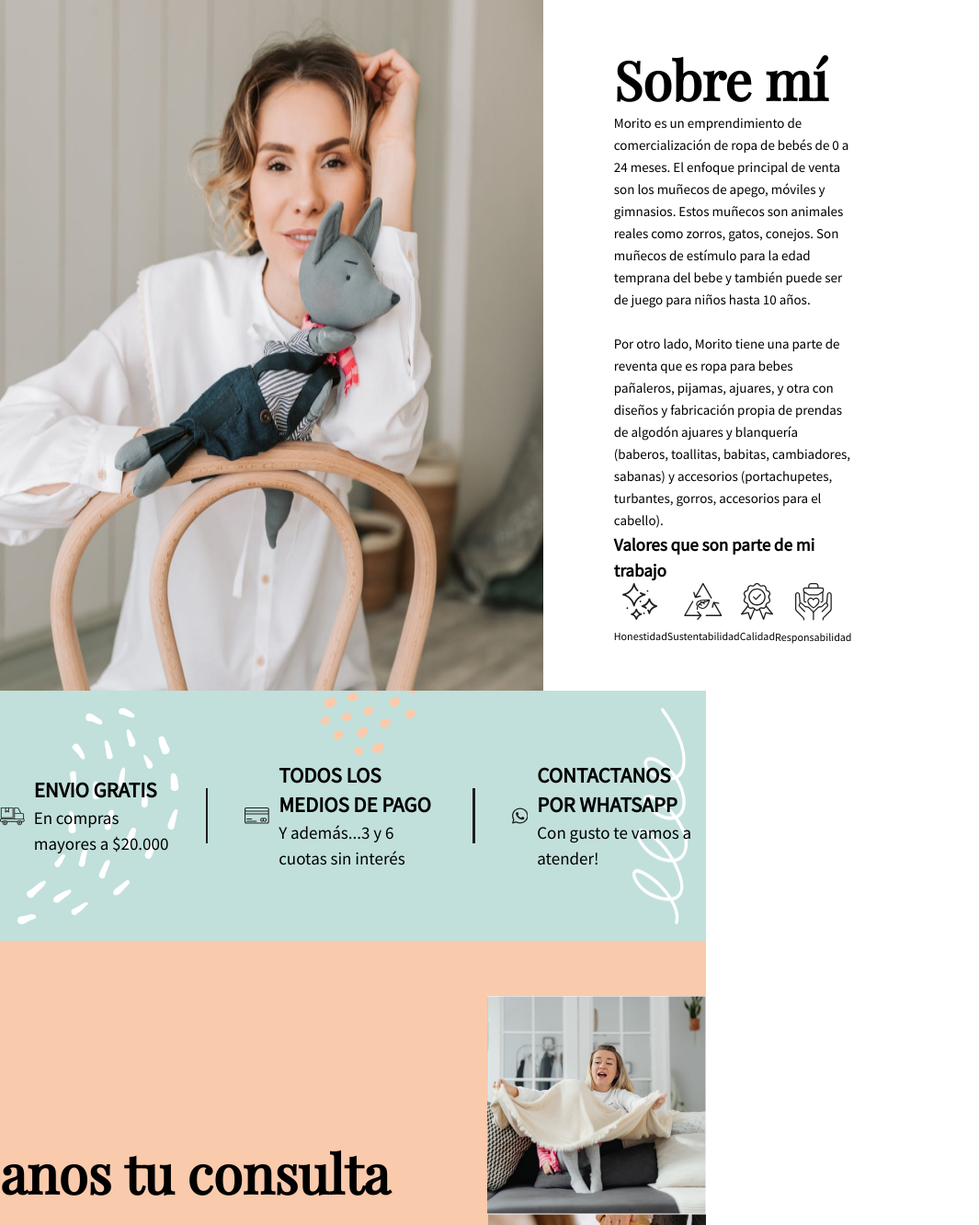
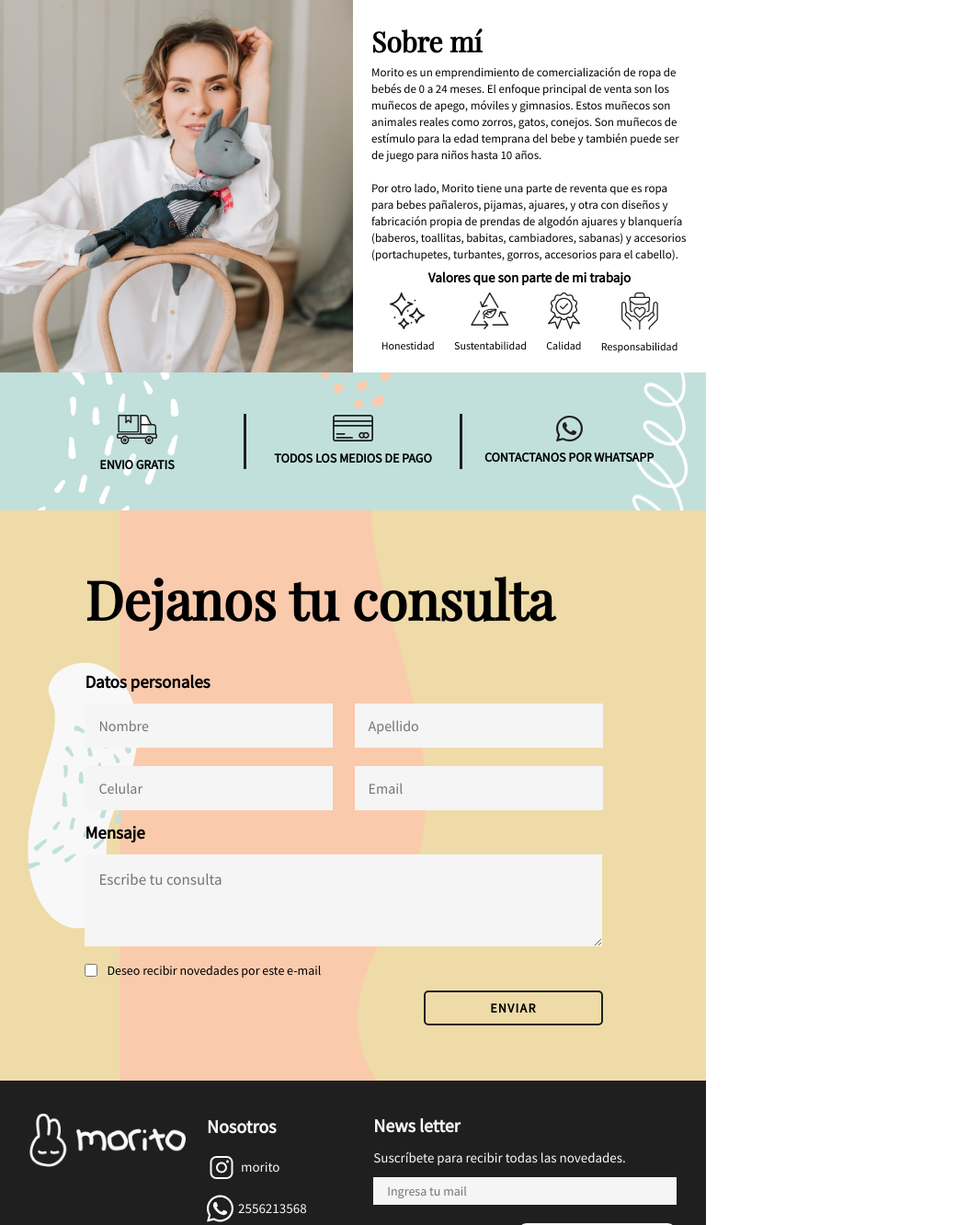
Before and after one commit to franHellbusch/proyecto-morito, a website: page index.html in a window 768 px wide. Shown: the top 1332 px of the page at 92% size, 1065 px wide, since content can reach past the window. Drawn offline with nearby package versions, Linux system fonts and the light colour scheme.

Commit message:
tablet version upload

```diff
--- a/css/index.css
+++ b/css/index.css
@@ -208,10 +208,19 @@
 }
 
 .contacto-imgs {
+    z-index: 1;
     width: 500px;
     display: flex;
     justify-content: flex-end;
     flex-wrap: wrap;
+}
+
+.contacto-backgorund-image {
+    width: 100%;
+    height: 100%;
+    position: absolute;
+    display: flex;
+    justify-content: space-between;
 }
 
 .contacto-background-icons {
@@ -327,7 +336,195 @@
     transform: scale(1.05);
 }
 
-@media (max-width: 480px) {
+@media (max-width: 1400px) and (min-width: 1144px) {
+    .sobre_mi-content {
+        padding: 5% 7%;
+    }
+
+    /* info pago */
+    .info_pago {
+        height: 200px;
+    }
+
+    .info_pago-messages>h6 {
+        font-weight: 700;
+        font-size: 17px;
+        line-height: 28px;
+    }
+
+    .info_pago-messages>p {
+        font-weight: 500;
+        font-size: 15px;
+        line-height: 20px;
+    }
+
+    .info_pago-bars {
+        width: 3px;
+        margin: 20px;
+    }
+
+    /* contacto */
+    .contacto {
+        padding: 30px 0;
+        justify-content: space-between;
+    }
+
+    .contacto-formulario-container {
+        margin: 0 30px;
+        z-index: 1;
+    }
+
+    .contacto-background-icons {
+        display: none;
+    }
+}
+
+@media (max-width: 1144px) and (min-width: 760px) {
+    .sobre_mi-img {
+        width: 50%;
+    }
+
+    .sobre_mi-title {
+        font-family: 'Playfair Display';
+        font-style: normal;
+        font-weight: 600;
+        font-size: 40px;
+        line-height: 60px;
+    }
+
+    .sobre_mi-content {
+        padding: 20px;
+    }
+
+    .sobre_mi-content>h4 {
+        font-weight: 600;
+        font-size: 17px;
+        line-height: 28px;
+        align-self: center;
+    }
+
+    .sobre_mi-content>p {
+        font-size: 14px;
+        line-height: 20px;
+    }
+
+    /* info pago */
+    .info_pago {
+        height: 150px;
+    }
+
+    .info_pago-puntos-marrones {
+        z-index: -1;
+        left: 45%;
+        position: absolute;
+        top: -20px;
+    }
+
+    .info_pago-messages-container {
+        align-self: center;
+        width: 25%;
+        flex-direction: column;
+    }
+
+    .info_pago-messages {
+        text-align: center;
+        margin: 0;
+    }
+
+    .info_pago-messages>h6 {
+        margin-top: 5px;
+        font-weight: 700;
+        font-size: 14px;
+        line-height: 24px;
+    }
+
+    .info_pago-messages>p {
+        display: none;
+    }
+
+    .info_pago-bars {
+        width: 3px;
+        height: 60px;
+        background: #1F1F1F;
+        margin: 20px;
+    }
+
+    /* contacto */
+    .contacto {
+        justify-content: center;
+    }
+
+    .contacto-formulario-container {
+        margin: 0;
+    }
+
+    .contacto-imgs {
+        display: none;
+    }
+
+    .contacto-background-icons>img {
+        width: 120px;
+    }
+
+    /* footer */
+    .footer {
+        padding: 35px 20px;
+    }
+
+    .footer-logo {
+        width: 170px;
+    }
+
+    .footer-links>h5 {
+        font-size: 20px;
+        line-height: 30px;
+    }
+
+    .footer-links>a {
+        font-size: 15px;
+        line-height: 22px;
+    }
+
+    .news-letter>h6 {
+        font-size: 20px;
+        line-height: 28px;
+    }
+
+    .news-letter>p {
+        font-size: 15px;
+        line-height: 22px;
+    }
+
+    .news-letter>input {
+        width: 300px;
+        height: 30px;
+        font-size: 14px;
+        line-height: 20px;
+    }
+}
+
+@media (max-width: 860px) and (min-width: 760px) {
+    .sobre_mi-title {
+        font-family: 'Playfair Display';
+        font-style: normal;
+        font-weight: 600;
+        font-size: 30px;
+        line-height: 50px;
+    }
+
+    .sobre_mi-content>h4 {
+        font-size: 15px;
+        line-height: 22px;
+        margin: 5px 0;
+    }
+
+    .sobre_mi-content>p {
+        font-size: 13px;
+        line-height: 18px;
+    }
+}
+
+@media (max-width: 760px) {
     .sobre_mi {
         flex-direction: column;
     }
@@ -407,7 +604,7 @@
     }
 
     .contacto-title {
-        font-size: 32px;
+        font-size: 28px;
         text-align: center;
         margin-bottom: 0;
     }
@@ -421,20 +618,25 @@
         font-size: 12px;
     }
 
+    .input-group {
+        display: flex;
+        flex-wrap: nowrap;
+    }
+
     .input-group>input {
         font-size: 11px;
         line-height: 24px;
-        width: 160px;
+        width: 43%;
         height: 24px;
-        padding: 0 5px;
+        padding: 0 4px;
         margin: 5px 5px;
     }
 
     .contacto-formulario>textarea {
         font-size: 11px;
-        padding: 5px;
+        padding: 6px;
         margin: 5px;
-        width: 343px;
+        width: 92%;
         height: 88px;
     }
 
@@ -450,6 +652,14 @@
     }
 
     .contacto-imgs {
+        display: none;
+    }
+
+    .contacto-backgorund-image {
+        display: none;
+    }
+
+    .contacto-background-icons {
         display: none;
     }
 
--- a/index.html
+++ b/index.html
@@ -22,7 +22,7 @@
 <body>
     <!-- SOBRE MI -->
     <section class="sobre_mi">
-        <img src="./assets/Rectangle 73.jpg" alt="sobre_mi-image">
+        <img class="sobre_mi-img" src="./assets/Rectangle 73.jpg" alt="sobre_mi-image">
         <aside class="sobre_mi-content">
             <h3 class="sobre_mi-title">Sobre mí</h3>
             <p>Morito es un emprendimiento de comercialización de ropa de bebés de 0 a 24 meses. El enfoque principal de
@@ -117,6 +117,10 @@
 
     <!-- contacto -->
     <section class="contacto">
+        <div class="contacto-backgorund-image">
+            <img src="./assets/contacto-background-rectangulo.png" alt="contacto-background-rectangulo">
+            <img src="./assets/contacto-background-radio.png" alt="contacto-background-radio">
+        </div>
         <div class="contacto-background-icons">
             <img class="puntos-contacto" src="./assets/puntos-contacto.png" alt="puntos-contacto">
             <img class="mancha-contacto" src="./assets/mancha.png" alt="mancha-contacto">
```
Also changed, not shown: assets/contacto-background-radio.png (added), assets/contacto-background-rectangulo.png (added).
